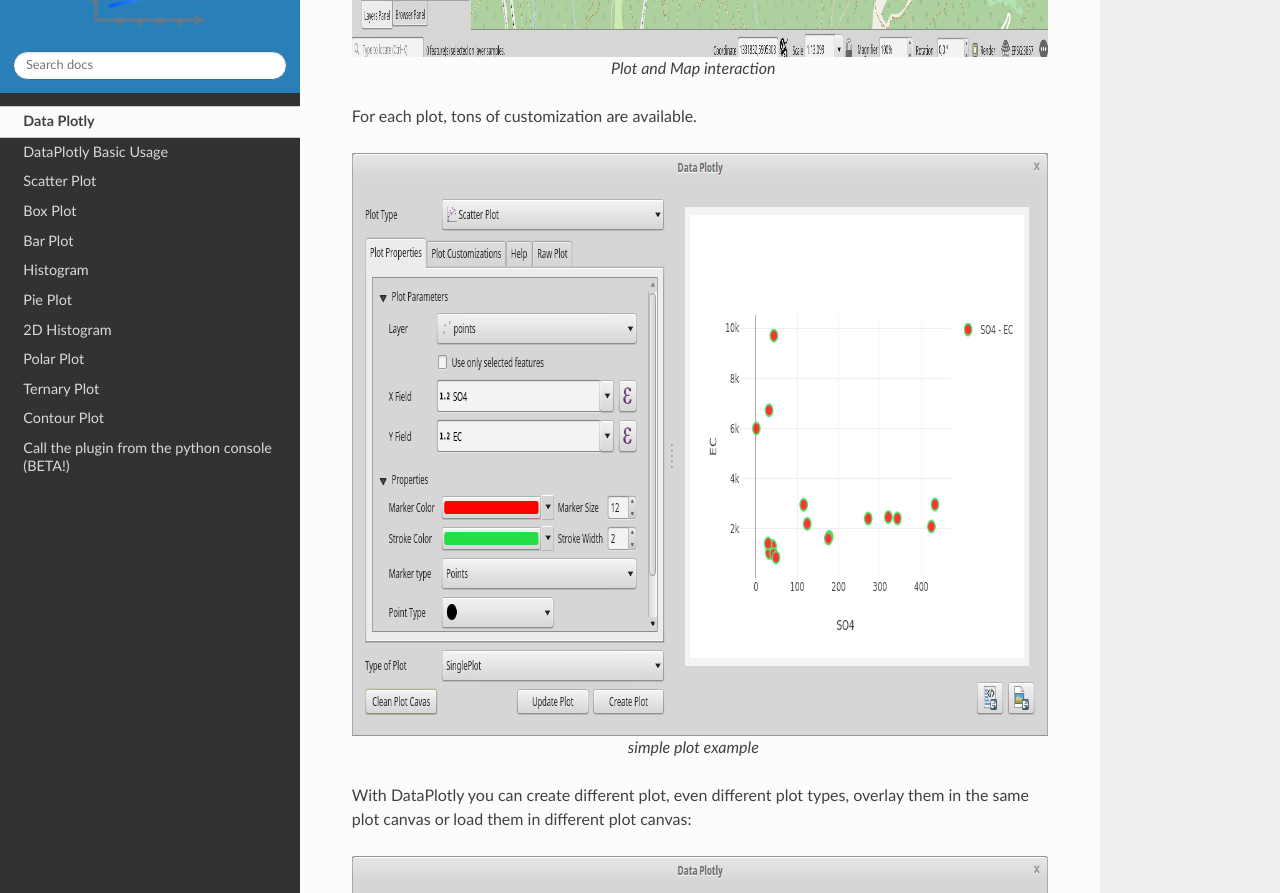
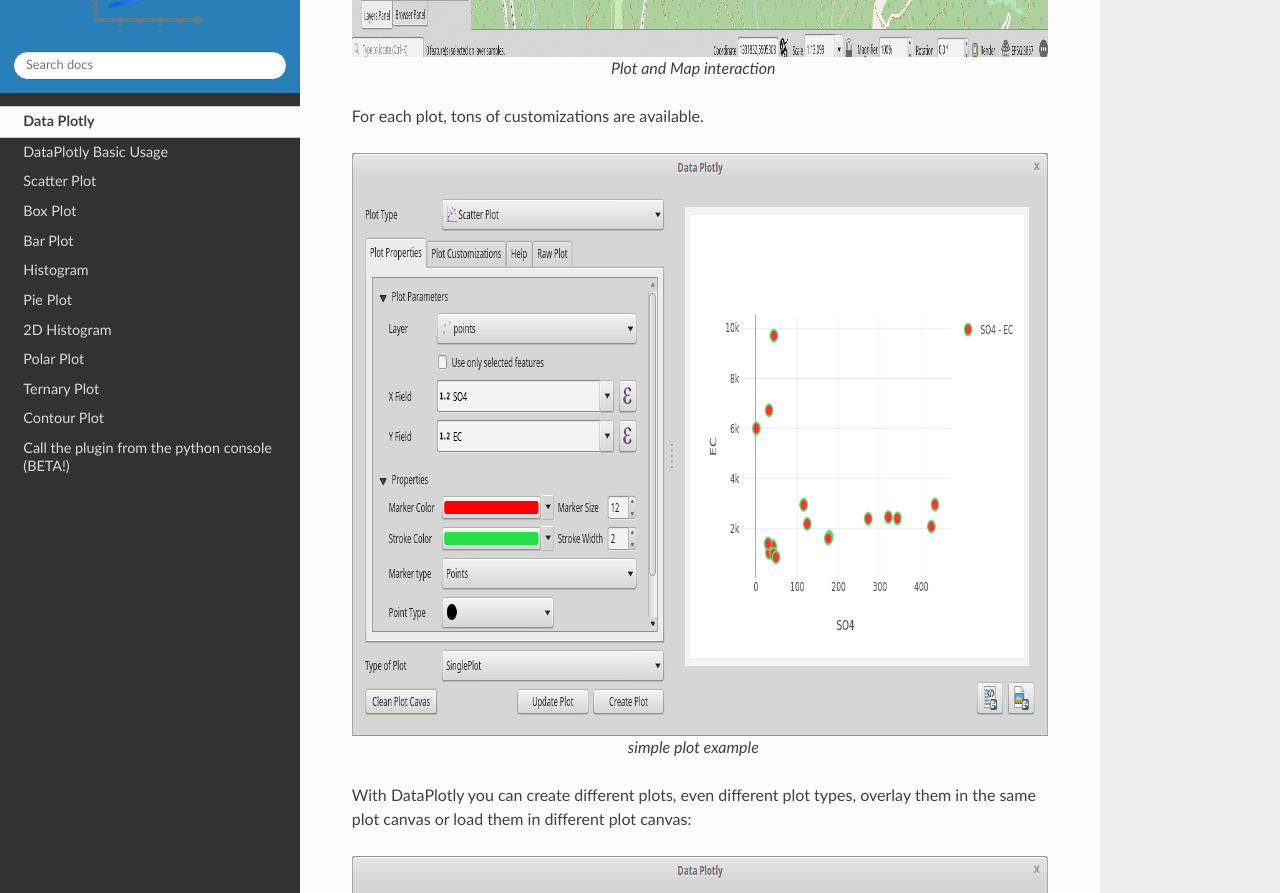
Before and after one commit to ghtmtt/DataPlotly, a Sphinx documentation site: the page built from help/source/intro.rst, in a window 1280 px wide and 1400 px high, scrolled down 1180 px. Shown: the part 151-1044 px from the top of the window. Built offline with Sphinx 7.4.7 and the Read the Docs theme 2.0.0, drawn with Linux system fonts in a browser that asks for light colours; formulas are drawn with MathJax 3.

Commit message:
typos in documentation

```diff
--- a/help/source/intro.rst
+++ b/help/source/intro.rst
@@ -17,7 +17,7 @@
 
   Plot and Map interaction
 
-For each plot, tons of customization are available.
+For each plot, tons of customizations are available.
 
 .. figure:: /img/intro/scatter_example.png
   :scale: 100%
@@ -26,7 +26,7 @@
   simple plot example
 
 
-With DataPlotly you can create different plot, even different plot types,
+With DataPlotly you can create different plots, even different plot types,
 overlay them in the same plot canvas or load them in different plot canvas:
 
 .. figure:: /img/intro/example_overlay.png
```
Also changed, not shown: 16 other files.
